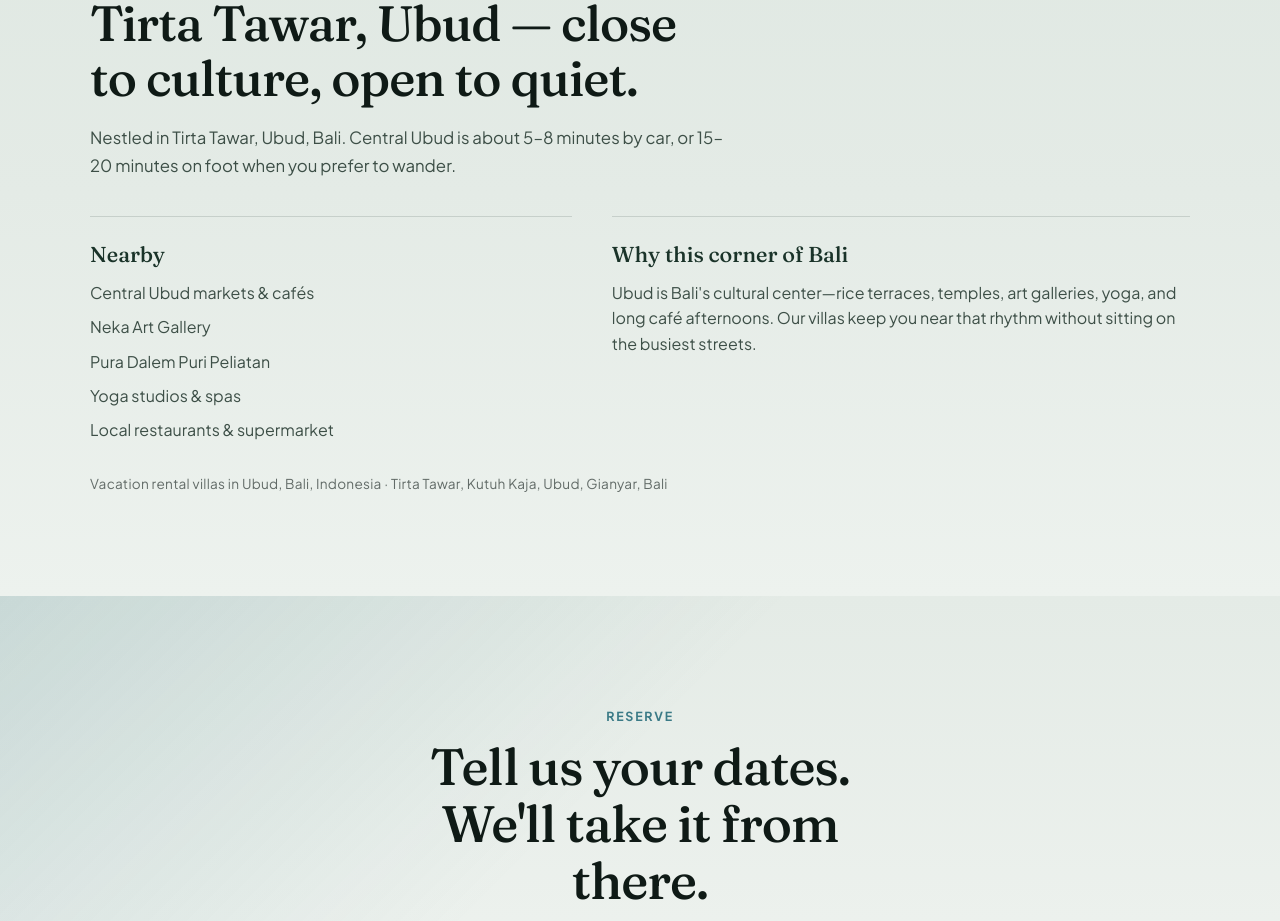
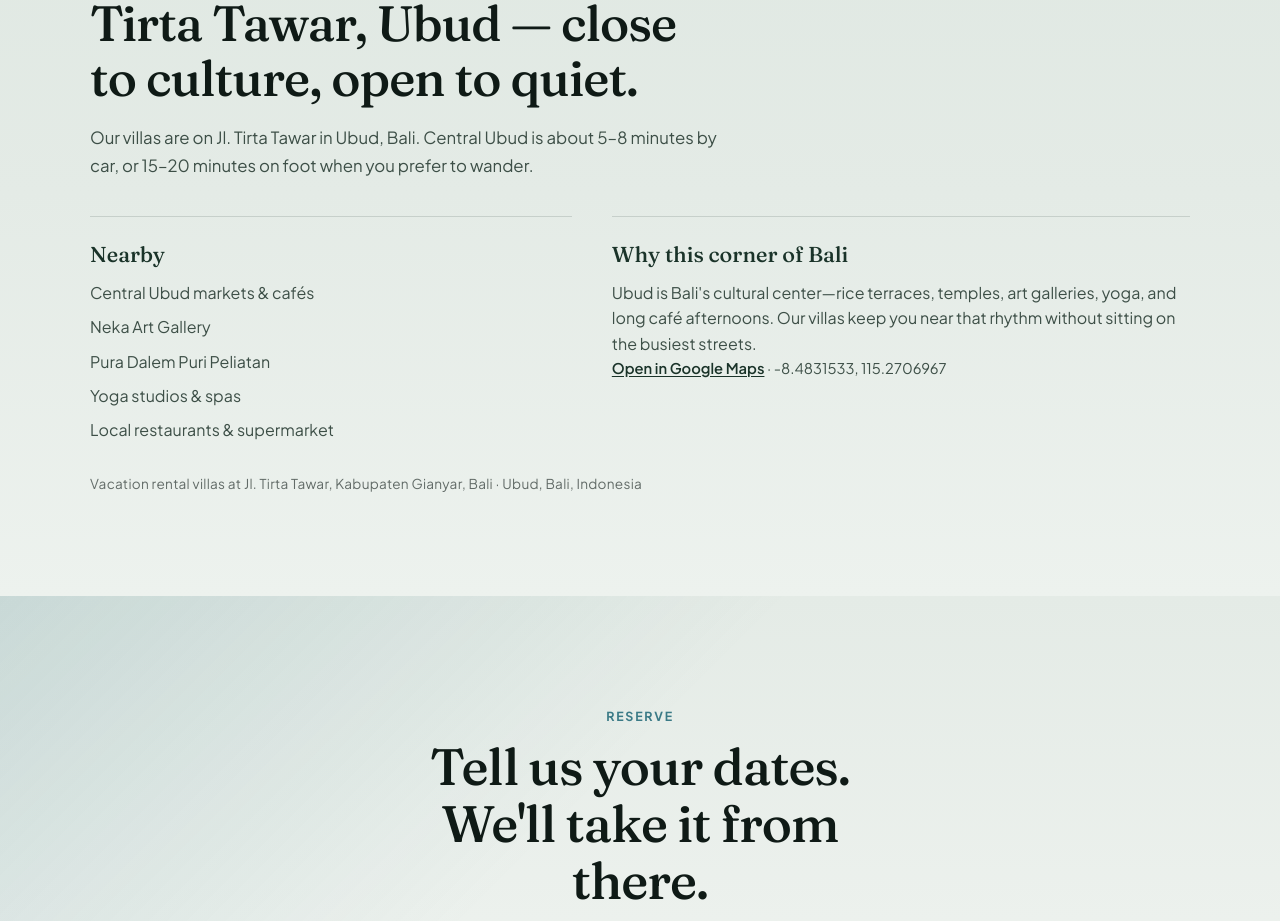
Before and after one commit to dewaprabawa/ubudvillastays, a Next.js app: page / in a window 1280 px wide. Shown: the part 2620-3541 px from the top of the page. Built offline with nearby package versions, Linux system fonts and the light colour scheme.

Commit message:
Pin exact Tirta Tawar Google Maps coordinates for GEO
Use Jl. Tirta Tawar marker coords from the shared Maps link across
location copy, JSON-LD GeoCoordinates, and hasMap links.

```diff
--- a/src/components/JsonLd.tsx
+++ b/src/components/JsonLd.tsx
@@ -1,4 +1,18 @@
 import { type Villa, siteConfig, villas } from "@/lib/site";
+
+const postalAddress = {
+  "@type": "PostalAddress" as const,
+  streetAddress: siteConfig.location.streetAddress,
+  addressLocality: siteConfig.location.city,
+  addressRegion: siteConfig.location.region,
+  addressCountry: "ID",
+};
+
+const geo = {
+  "@type": "GeoCoordinates" as const,
+  latitude: siteConfig.location.latitude,
+  longitude: siteConfig.location.longitude,
+};
 
 function lodgingSchema(villa?: Villa) {
   if (villa) {
@@ -11,18 +25,9 @@ function lodgingSchema(villa?: Villa) {
       image: [`${siteConfig.url}${villa.ogImage}`],
       telephone: siteConfig.whatsappNumber,
       email: siteConfig.email,
-      address: {
-        "@type": "PostalAddress",
-        addressLocality: siteConfig.location.city,
-        addressRegion: siteConfig.location.region,
-        addressCountry: "ID",
-        streetAddress: siteConfig.location.addressHint,
-      },
-      geo: {
-        "@type": "GeoCoordinates",
-        latitude: -8.5069,
-        longitude: 115.2625,
-      },
+      address: postalAddress,
+      geo,
+      hasMap: siteConfig.location.mapsUrl,
       numberOfRooms: villa.facts.bedrooms,
       occupancy: {
         "@type": "QuantitativeValue",
@@ -39,7 +44,7 @@ function lodgingSchema(villa?: Villa) {
         reviewCount: villa.facts.reviews,
         bestRating: 5,
       },
-      sameAs: [villa.airbnbUrl],
+      sameAs: [villa.airbnbUrl, siteConfig.location.mapsUrl],
       priceRange: "$$",
     };
   }
@@ -52,12 +57,13 @@ function lodgingSchema(villa?: Villa) {
     email: siteConfig.email,
     telephone: siteConfig.whatsappNumber,
     description: siteConfig.description,
-    address: {
-      "@type": "PostalAddress",
-      addressLocality: siteConfig.location.city,
-      addressRegion: siteConfig.location.region,
-      addressCountry: "ID",
-      streetAddress: siteConfig.location.addressHint,
+    address: postalAddress,
+    location: {
+      "@type": "Place",
+      name: siteConfig.location.placeName,
+      address: postalAddress,
+      geo,
+      hasMap: siteConfig.location.mapsUrl,
     },
     makesOffer: villas.map((item) => ({
       "@type": "Offer",
@@ -75,23 +81,14 @@ export function JsonLd({ villa }: { villa?: Villa }) {
     "@context": "https://schema.org",
     "@type": "Place",
     name: villa
-      ? `${villa.name}, ${siteConfig.location.city}`
-      : `${siteConfig.name}, ${siteConfig.location.city}`,
+      ? `${villa.name}, ${siteConfig.location.placeName}`
+      : siteConfig.location.placeName,
     description: villa
       ? villa.description
       : `Private pool villa vacation rentals in ${siteConfig.location.area}, ${siteConfig.location.city}, ${siteConfig.location.region}, Indonesia.`,
-    address: {
-      "@type": "PostalAddress",
-      addressLocality: siteConfig.location.city,
-      addressRegion: siteConfig.location.region,
-      addressCountry: "ID",
-      streetAddress: siteConfig.location.addressHint,
-    },
-    geo: {
-      "@type": "GeoCoordinates",
-      latitude: -8.5069,
-      longitude: 115.2625,
-    },
+    address: postalAddress,
+    geo,
+    hasMap: siteConfig.location.mapsUrl,
   };
 
   const breadcrumb = villa
--- a/src/components/Location.module.css
+++ b/src/components/Location.module.css
@@ -76,6 +76,19 @@
   color: var(--ink-soft);
 }
 
+.mapLink {
+  margin: 1rem 0 0;
+  font-size: 0.92rem;
+  color: var(--ink-soft);
+}
+
+.mapLink a {
+  color: var(--canopy);
+  font-weight: 600;
+  text-decoration: underline;
+  text-underline-offset: 0.15em;
+}
+
 .geo {
   margin: 2rem 0 0;
   font-size: 0.85rem;
--- a/src/components/Location.tsx
+++ b/src/components/Location.tsx
@@ -17,9 +17,9 @@ export function Location() {
           Tirta Tawar, Ubud — close to culture, open to quiet.
         </h2>
         <p className={styles.lede}>
-          Nestled in {location.area}, {location.city}, {location.region}. Central
-          Ubud is {location.driveToCenter}, or {location.walkToCenter} when you
-          prefer to wander.
+          Our villas are on {location.streetAddress} in {location.city},{" "}
+          {location.region}. Central Ubud is {location.driveToCenter}, or{" "}
+          {location.walkToCenter} when you prefer to wander.
         </p>
 
         <div className={styles.panels}>
@@ -38,12 +38,25 @@ export function Location() {
               galleries, yoga, and long café afternoons. Our villas keep you near
               that rhythm without sitting on the busiest streets.
             </p>
+            <p className={styles.mapLink}>
+              <a
+                href={location.mapsUrl}
+                target="_blank"
+                rel="noopener noreferrer"
+              >
+                Open in Google Maps
+              </a>
+              <span>
+                {" "}
+                · {location.latitude}, {location.longitude}
+              </span>
+            </p>
           </div>
         </div>
 
         <p className={styles.geo}>
-          Vacation rental villas in {location.city}, {location.region},{" "}
-          {location.country} · {location.addressHint}
+          Vacation rental villas at {location.placeName} · {location.city},{" "}
+          {location.region}, {location.country}
         </p>
       </Reveal>
     </section>
--- a/src/lib/site.ts
+++ b/src/lib/site.ts
@@ -50,7 +50,13 @@ export const siteConfig = {
     city: "Ubud",
     region: "Bali",
     country: "Indonesia",
-    addressHint: "Tirta Tawar, Kutuh Kaja, Ubud, Gianyar, Bali",
+    addressHint: "Jl. Tirta Tawar, Kabupaten Gianyar, Bali",
+    streetAddress: "Jl. Tirta Tawar",
+    placeName: "Jl. Tirta Tawar, Kabupaten Gianyar, Bali",
+    // Exact marker from Google Maps share link https://maps.app.goo.gl/5TpevFsUJeezD1gD8
+    latitude: -8.4831533,
+    longitude: 115.2706967,
+    mapsUrl: "https://maps.app.goo.gl/5TpevFsUJeezD1gD8",
     walkToCenter: "15–20 minutes on foot",
     driveToCenter: "about 5–8 minutes by car",
     nearby: [
```
Also changed, not shown: src/components/guides/GuideJsonLd.tsx (+8 -1 lines).
